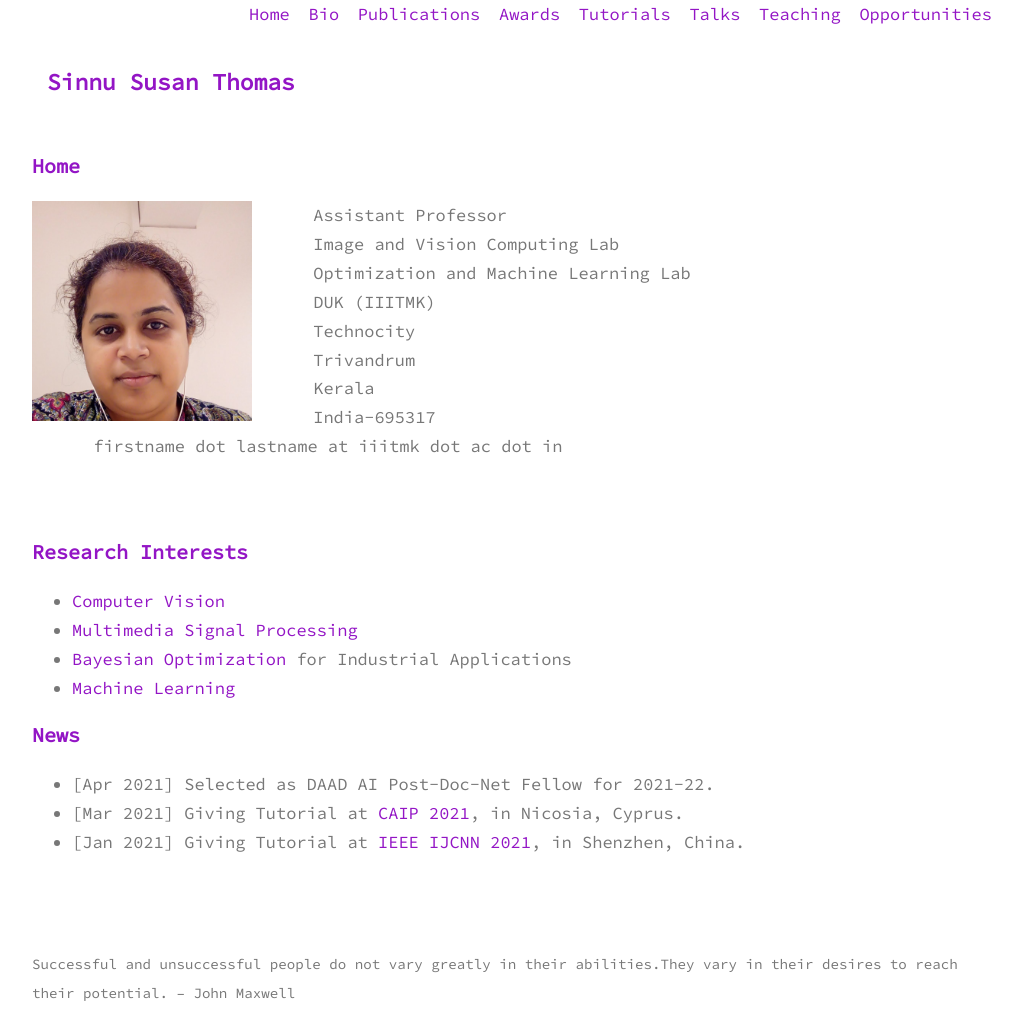
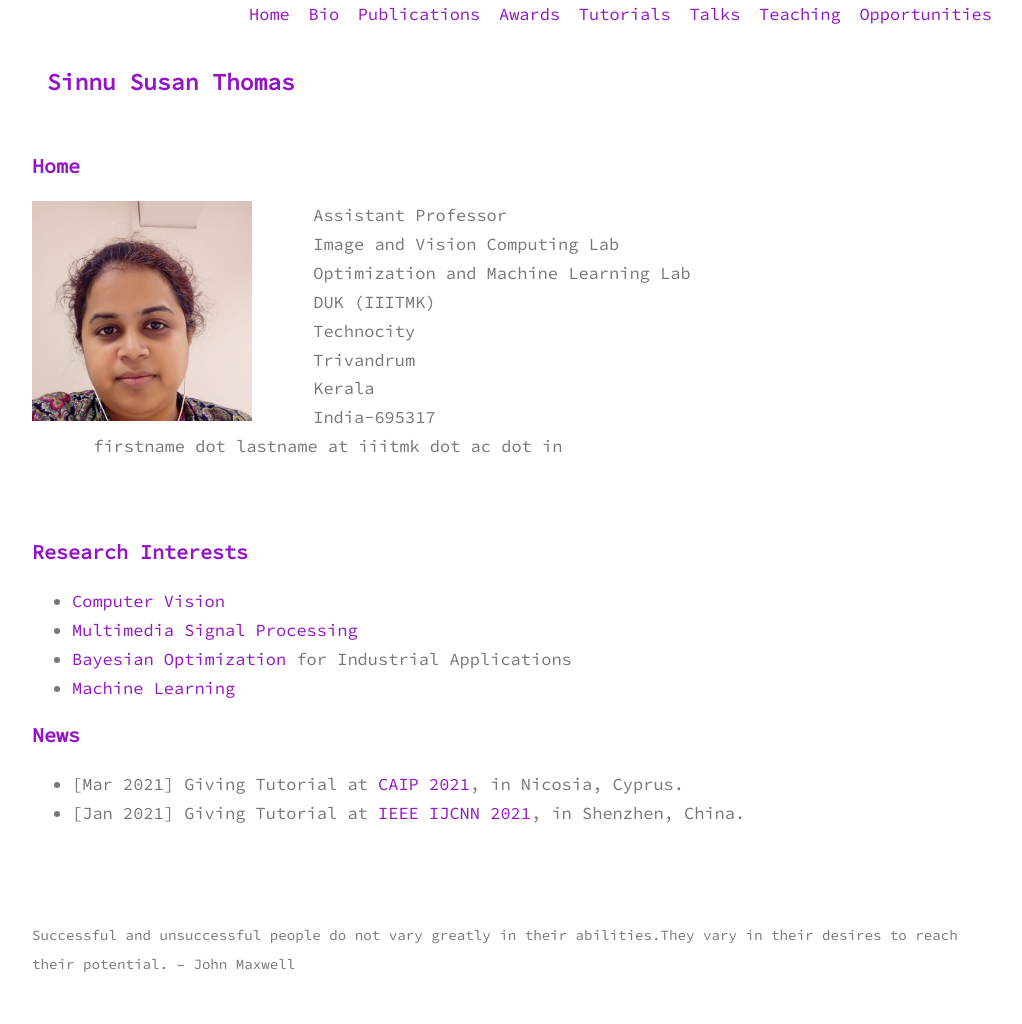
Before and after one commit to sinnuthomas/sinnuthomas.github.io, a Jekyll site: the page built from index.md, in a window 1280 px wide. Shown: the whole page, without its empty margins (128-1150 px from the left). Built offline with Jekyll 4.4.1, drawn with Linux system fonts in a browser that asks for light colours; after the commit the page ends 995 px from its top, so only the background shows below that.

Commit message:
Update index.md

```diff
--- a/index.md
+++ b/index.md
@@ -23,7 +23,6 @@ title: Home
 * [Machine Learning](https://en.wikipedia.org/wiki/Machine_learning)
 
 ## News
-* [Apr 2021] Selected as DAAD AI Post-Doc-Net Fellow for 2021-22.
 * [Mar 2021] Giving Tutorial at [CAIP 2021](http://cyprusconferences.org/caip2021/tutorials/), in Nicosia, Cyprus.
 * [Jan 2021] Giving Tutorial at [IEEE IJCNN 2021](https://www.ijcnn.org/tutorials), in Shenzhen, China.
 
```
